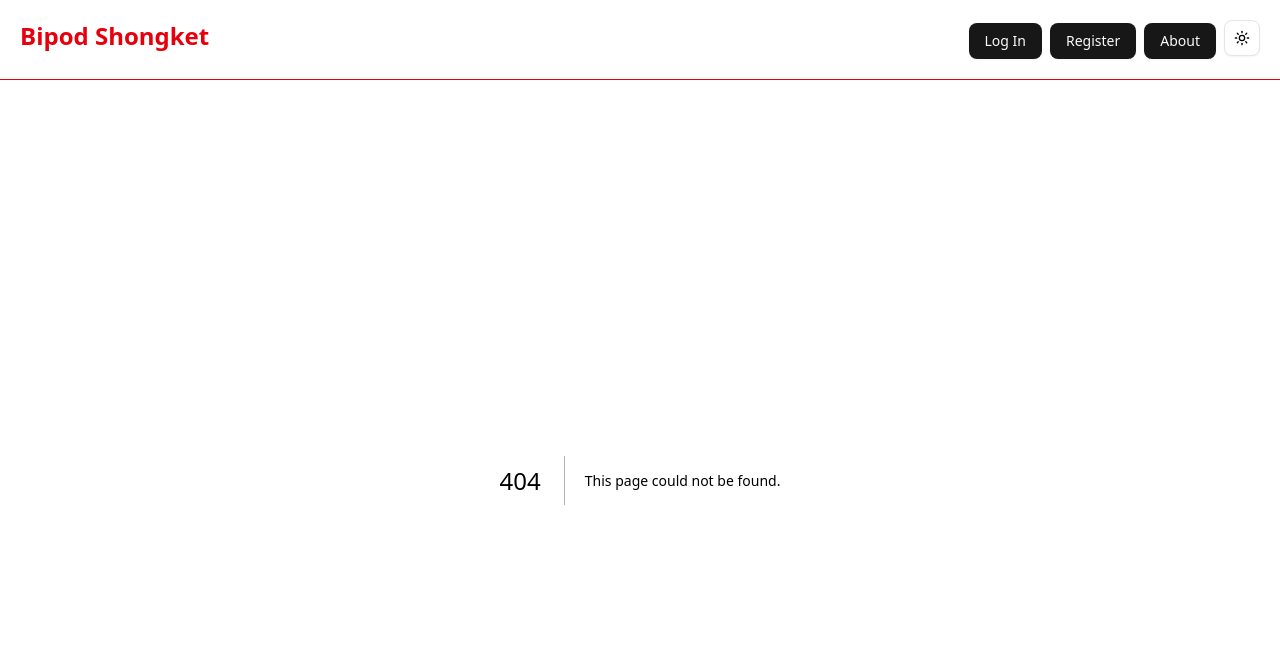
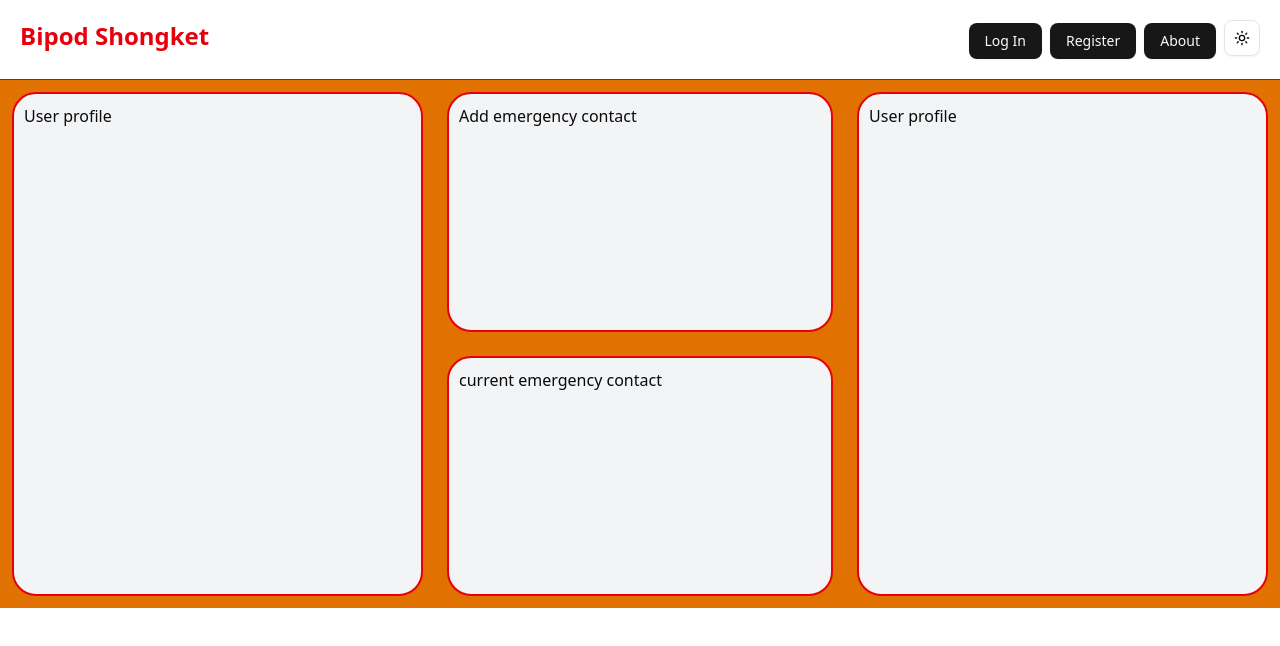
Before and after one commit to Data-Dwellers/bipod-shongket-web, a Next.js app: page /profile in a window 1280 px wide. Before the commit this address had no page. Shown: the top 646 px of the page. Built offline with nearby package versions, Linux system fonts and the light colour scheme.

Commit message:
user profile page Incomplete

```diff
--- /dev/null
+++ b/app/profile/page.js
@@ -0,0 +1,24 @@
+
+
+export default function Profile() {
+    return (
+        <div className="flex bg-amber-600 ">
+            <div className="bg-gray-100 w-1/3 h-100% rounded-3xl border-red-600 border-2 p-2.5 m-3">
+            User profile
+            </div>
+            <div className="flex flex-col w-1/3 ">
+                <div className="bg-gray-100 h-60 rounded-3xl border-red-600 border-2 p-2.5 m-3">
+                    Add emergency contact
+                </div>
+                <div className="bg-gray-100 h-60 rounded-3xl border-red-600 border-2 p-2.5 m-3">
+                    current emergency contact
+            </div>
+            </div>
+            <div className="bg-gray-100 w-1/3  rounded-3xl border-red-600 border-2 p-2.5 m-3">
+            User profile
+            </div>
+
+        </div>
+
+    )
+}
```
